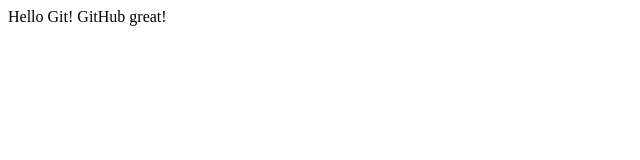
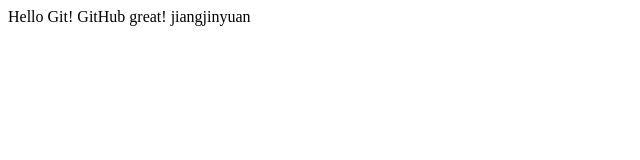
Before and after one commit to Fancywin/gittest, a plain HTML site: page index.html in a window 1280 px wide. Shown: the whole page, without its empty margins (0-640 px from the left). Drawn offline with Linux system fonts and the light colour scheme.

Commit message:
two commit

```diff
--- a/index.html
+++ b/index.html
@@ -7,5 +7,6 @@
 	<body>
 		Hello Git!
 		GitHub great!
+		jiangjinyuan
 	</body>
 </html>
```
